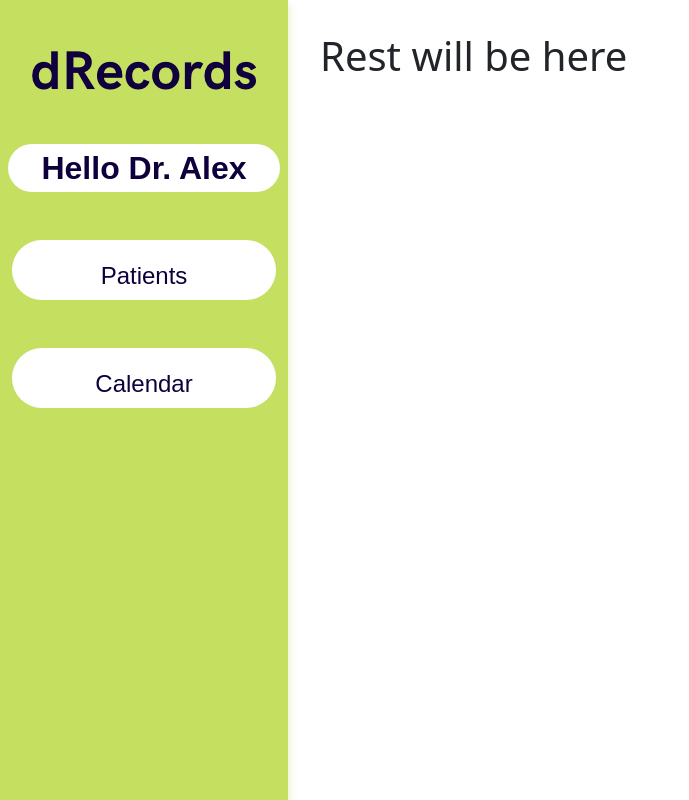
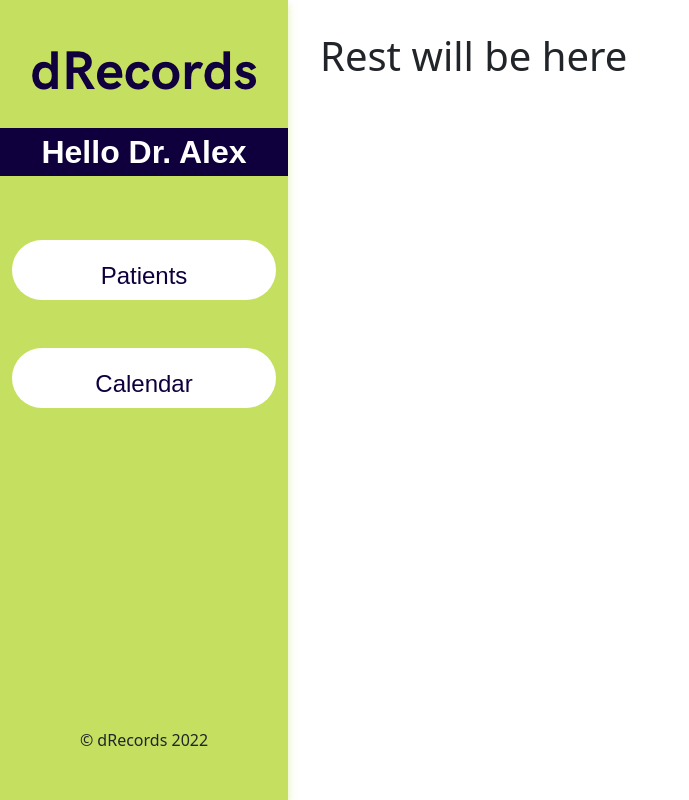
Before and after one commit to valik94/CovidCentral, a React (Create React App) app in the folder client/: page /practitioners in a window 1280 px wide. Shown: the whole page, without its empty margins (0-689 px from the left). Built offline with nearby package versions, Linux system fonts and the light colour scheme; a web font is replaced by a local one.

Commit message:
small scss vertical navbar changes

```diff
--- a/client/src/Practitioners.js
+++ b/client/src/Practitioners.js
@@ -29,7 +29,7 @@ export default function HomePage (props) {
         alt="Interview Scheduler"
       />
       <nav className="sidebar__menu">
-        <div className="sidebar__greeting">
+        <div className="sidebar__mainFont__background">
           <p className="sidebar__mainFont">Hello Dr. Alex</p>
         </div>
         <div className="">
@@ -37,6 +37,9 @@ export default function HomePage (props) {
         </div>
         <div className="">
           <button className={clickedCalendar} onClick={() => {setCalendar(true)}}> Calendar </button>
+        </div>
+        <div className="sidebar__lowerPart">
+          <p>© dRecords 2022</p>
         </div>
       </nav>
     </section>
--- a/client/src/components/practitionersComp/practitioners.scss
+++ b/client/src/components/practitionersComp/practitioners.scss
@@ -33,8 +33,14 @@
   &__mainFont {
     font-family: $font-family-PT;
     font-weight: bold;
-    color: $dark-blue;
+    color: $white;
     font-size: 2em;
+    text-align: center;
+  }
+
+  &__mainFont__background {
+    background-color: $dark-blue;
+    margin-top: 1em;
   }
 
   &__secondFont {
@@ -69,6 +75,12 @@
     margin-left: 0.5em;
   }
 
+  &__lowerPart {
+    margin-top: 20rem;
+    margin-bottom: 0rem;
+    text-align: center;
+  }
+
 }
 
 button {
@@ -98,9 +110,6 @@ button {
   border: none;
 }
 
-
-
-
 .schedule {
   display: flex;
   flex-direction: column;
```
